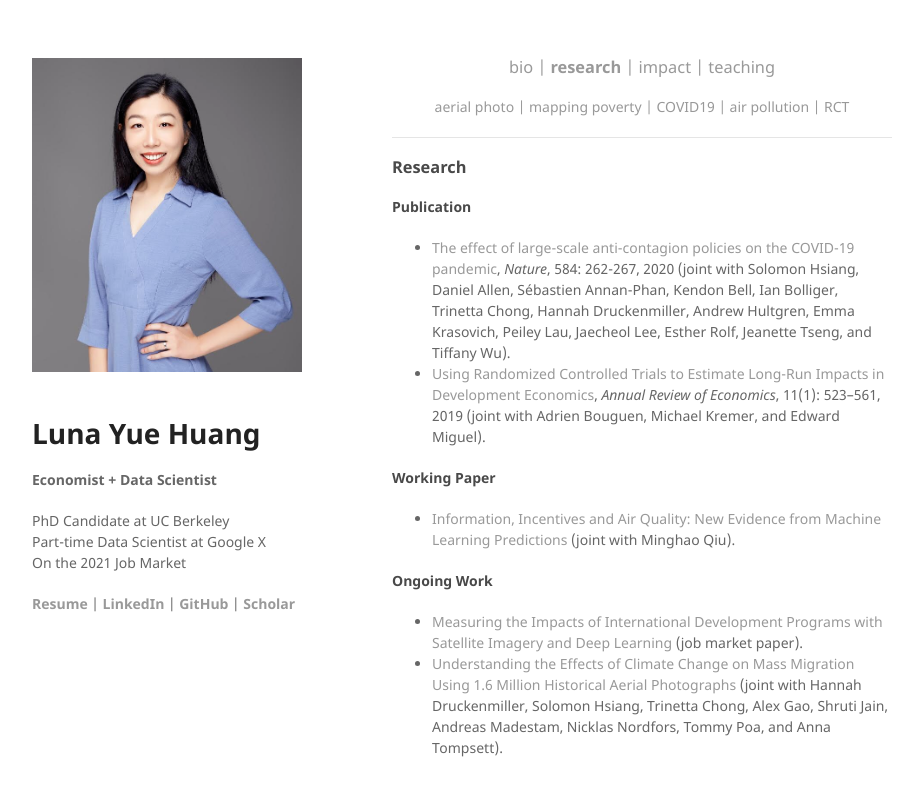
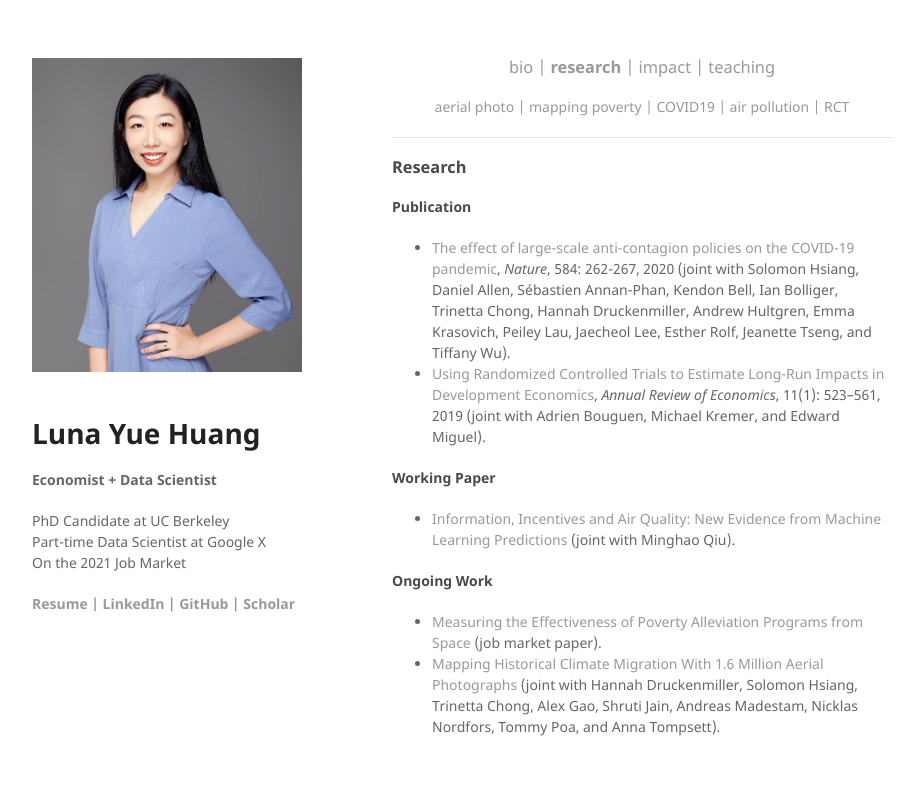
Before and after one commit to luna983/luna983.github.io, a Jekyll site: the page built from research.md, in a window 1280 px wide. Shown: the top 796 px of the page, without its empty margins (178-1096 px from the left). Built offline with Jekyll 4.4.1, drawn with Linux system fonts in a browser that asks for light colours.

Commit message:
Update research.md

```diff
--- a/research.md
+++ b/research.md
@@ -28,5 +28,5 @@ layout: default
 
 #### Ongoing Work
 
-- [Measuring the Impacts of International Development Programs with Satellite Imagery and Deep Learning](http://luna-yue-huang.com/research-jmp.html) (job market paper).
-- [Understanding the Effects of Climate Change on Mass Migration Using 1.6 Million Historical Aerial Photographs](http://luna-yue-huang.com/research-aerial.html) (joint with Hannah Druckenmiller, Solomon Hsiang, Trinetta Chong, Alex Gao, Shruti Jain, Andreas Madestam, Nicklas Nordfors, Tommy Poa, and Anna Tompsett).
+- [Measuring the Effectiveness of Poverty Alleviation Programs from Space](http://luna-yue-huang.com/research-jmp.html) (job market paper).
+- [Mapping Historical Climate Migration With 1.6 Million Aerial Photographs](http://luna-yue-huang.com/research-aerial.html) (joint with Hannah Druckenmiller, Solomon Hsiang, Trinetta Chong, Alex Gao, Shruti Jain, Andreas Madestam, Nicklas Nordfors, Tommy Poa, and Anna Tompsett).
```
